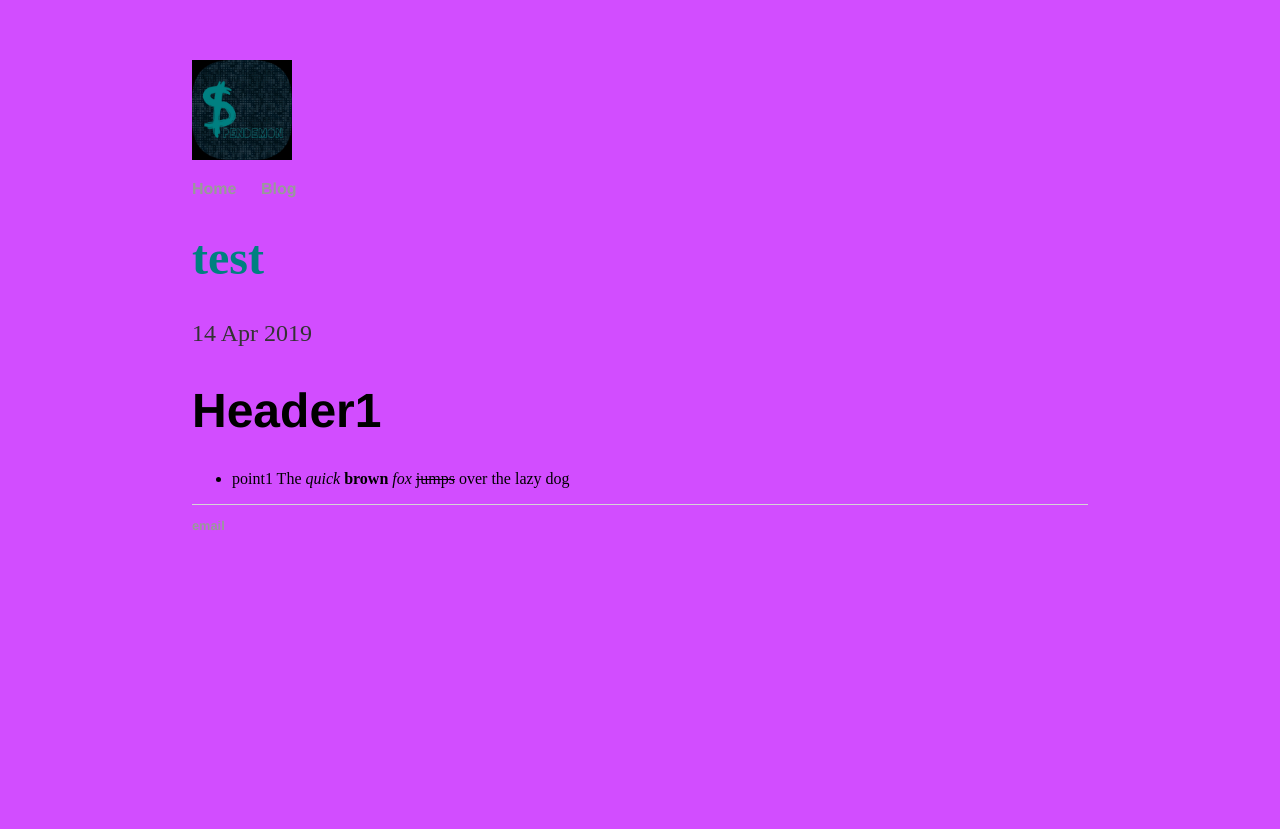
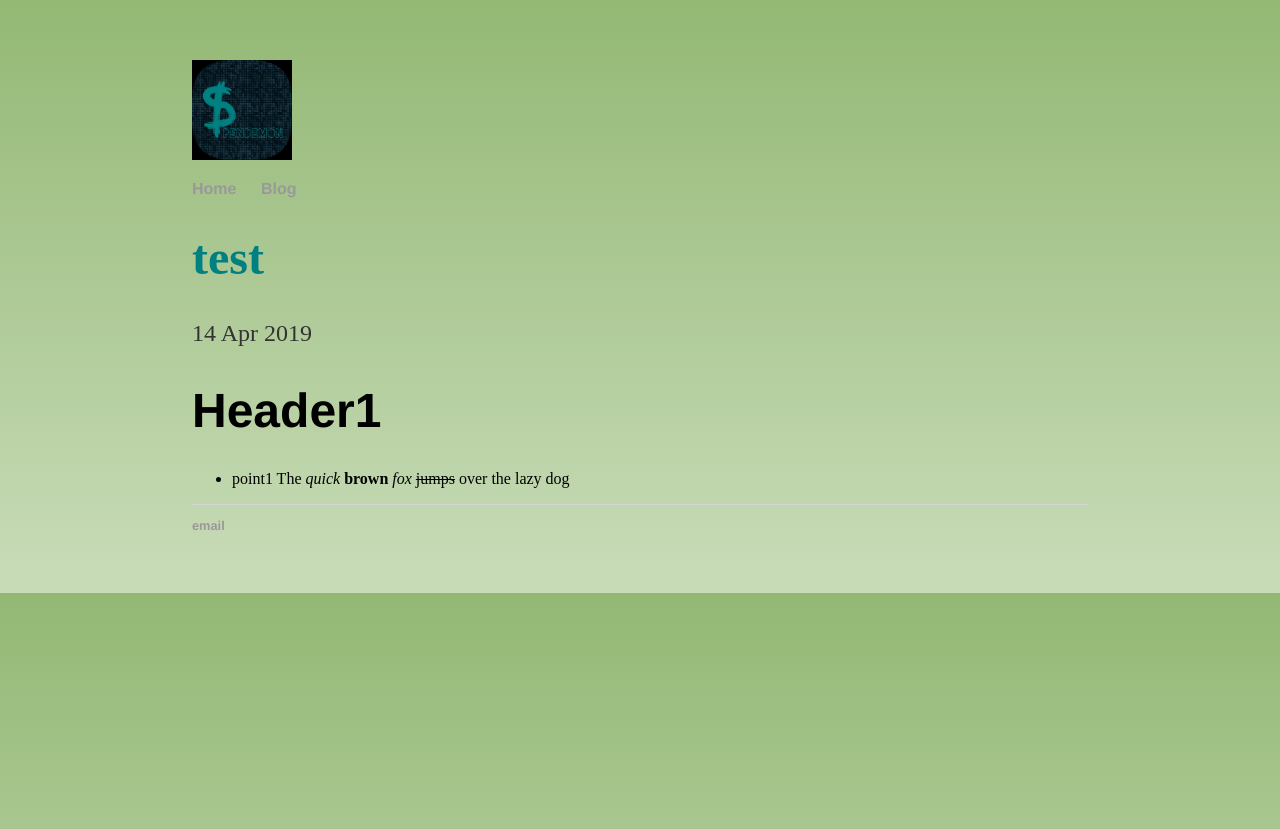
Before and after one commit to 785pavan/isee2019-SPENDEMON, a Jekyll site: the page built from docs/_posts/2019-04-14-ISEE-2019-Test-Post.md, in a window 1280 px wide. Shown: the top 829 px of the page. Built offline with Jekyll 4.4.1, drawn with Linux system fonts in a browser that asks for light colours.

Commit message:
Update post.html

```diff
--- a/docs/_layouts/post.html
+++ b/docs/_layouts/post.html
@@ -4,7 +4,11 @@
 <h1 style="font-family:Bebas Neue; color:#008080; align:centre">{{ page.title }}
 <style>
   body{
-    background-color:#d24dff;
+    background: -webkit-linear-gradient(#93B874, #C9DCB9);
+    background: -o-linear-gradient(#93B874, #C9DCB9);
+    background: -moz-linear-gradient(#93B874, #C9DCB9);
+    background: linear-gradient(#93B874, #C9DCB9);
+    background-color: #93B874;
   }
   </style>
 </h1>
```
